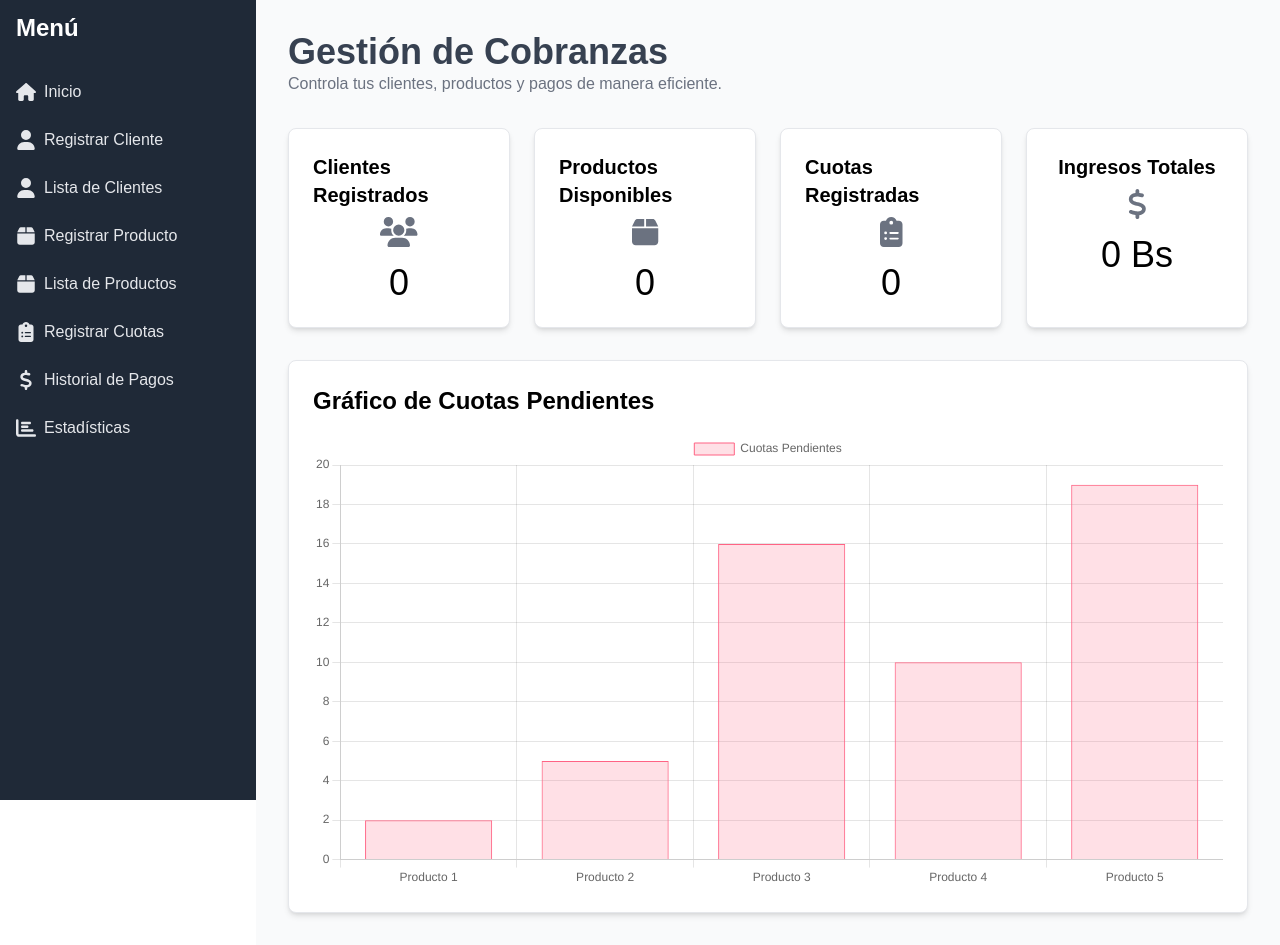
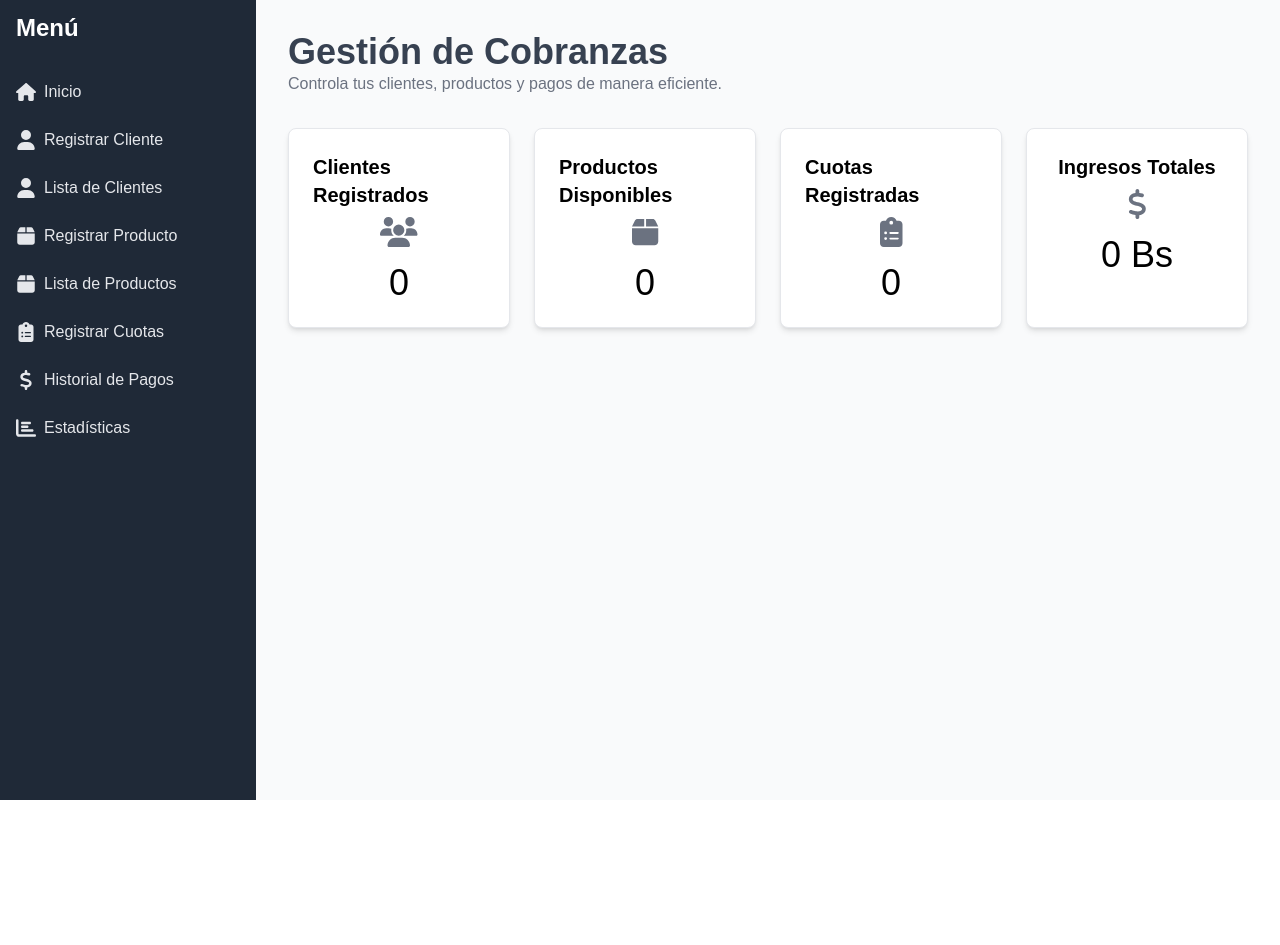
Before and after one commit to 22042001/Sistema-cuot-Dise-o, a React (Create React App) app: page / in a window 1280 px wide. After the commit the page ends 800 px from the top, so only its background shows below. Built offline with nearby package versions, Linux system fonts and the light colour scheme.

Commit message:
utlima de estadisticas

```diff
--- a/src/App.js
+++ b/src/App.js
@@ -13,6 +13,7 @@ import Sidebar from './paginaInicio/components/sidebar';
 import ListaCuotas from './paginaInicio/HistorialClien/components/ListaCuotas';
 import DetalleCuota from './paginaInicio/HistorialClien/components/DetalleCuota';
 import DetallePago from './paginaInicio/HistorialClien/components/DetallePago';
+import Estadisticas from './paginaInicio/Estadisticas';
 
 function App() {
   const [isSidebarOpen, setSidebarOpen] = useState(true);
@@ -49,6 +50,7 @@ function App() {
             <Route path="/historial-pagos" element={<ListaCuotas />} />
             <Route path="/detalle-cuota/:cuotaId" element={<DetalleCuota />} />
             <Route path="/historial-de-pagos/detalle-pago" element={<DetallePago />} />
+            <Route path="/estadisticas" element={<Estadisticas />} />
           </Routes>
         </div>
       </div>
--- a/src/Estadisticas/index.js
+++ b/src/Estadisticas/index.js
@@ -0,0 +1,59 @@
+import React from 'react';
+import { Bar, Pie, Line } from 'react-chartjs-2';
+import { Chart as ChartJS, ArcElement, Tooltip, Legend, CategoryScale, LinearScale, BarElement, PointElement, LineElement } from 'chart.js';
+
+ChartJS.register(ArcElement, Tooltip, Legend, CategoryScale, LinearScale, BarElement, PointElement, LineElement);
+
+const Estadisticas = () => {
+    // Datos aleatorios para cuotas pendientes y pagadas
+    const cuotasData = {
+        labels: ['Cuotas Pendientes', 'Cuotas Pagadas'],
+        datasets: [
+            {
+                label: 'Cuotas',
+                data: [Math.floor(Math.random() * 100), Math.floor(Math.random() * 100)],
+                backgroundColor: ['#FF6384', '#36A2EB'],
+                hoverBackgroundColor: ['#FF6384', '#36A2EB'],
+            },
+        ],
+    };
+
+    // Datos aleatorios para ingresos totales por mes
+    const ingresosData = {
+        labels: ['Enero', 'Febrero', 'Marzo', 'Abril', 'Mayo', 'Junio', 'Julio', 'Agosto', 'Septiembre', 'Octubre', 'Noviembre', 'Diciembre'],
+        datasets: [
+            {
+                label: 'Ingresos Totales (Bs)',
+                data: Array.from({ length: 12 }, () => Math.floor(Math.random() * 10000)),
+                borderColor: '#36A2EB',
+                backgroundColor: 'rgba(54, 162, 235, 0.2)',
+                fill: true,
+            },
+        ],
+    };
+
+    return (
+        <div className="min-h-screen bg-gray-50 p-8">
+            <div className="w-full max-w-screen-lg mx-auto mb-8">
+                <h1 className="text-4xl font-bold text-gray-700">Estadísticas</h1>
+                <p className="text-gray-500">Visualiza las estadísticas clave del sistema de cobranzas.</p>
+            </div>
+            <div className="w-full max-w-screen-lg mx-auto grid grid-cols-1 gap-6">
+                <div className="bg-white border border-gray-200 shadow-md rounded-lg p-6">
+                    <h2 className="text-2xl font-bold mb-4">Cuotas Pendientes vs. Cuotas Pagadas</h2>
+                    <Bar data={cuotasData} />
+                </div>
+                <div className="bg-white border border-gray-200 shadow-md rounded-lg p-6">
+                    <h2 className="text-2xl font-bold mb-4">Cuotas Pendientes vs. Cuotas Pagadas (Pastel)</h2>
+                    <Pie data={cuotasData} />
+                </div>
+                <div className="bg-white border border-gray-200 shadow-md rounded-lg p-6">
+                    <h2 className="text-2xl font-bold mb-4">Ingresos Totales por Mes</h2>
+                    <Line data={ingresosData} />
+                </div>
+            </div>
+        </div>
+    );
+};
+
+export default Estadisticas;
--- a/src/paginaInicio/components/inicio.js
+++ b/src/paginaInicio/components/inicio.js
@@ -1,35 +1,15 @@
 import React, { useEffect, useState } from 'react';
 import { FontAwesomeIcon } from '@fortawesome/react-fontawesome';
 import { faUsers, faBox, faDollarSign, faClipboardList } from '@fortawesome/free-solid-svg-icons';
-import { Bar } from 'react-chartjs-2';
-import { Chart, registerables } from 'chart.js';
 
-Chart.register(...registerables);
 
-const generateRandomData = () => {
-    const products = ['Producto 1', 'Producto 2', 'Producto 3', 'Producto 4', 'Producto 5'];
-    const cuotasPendientes = products.map(() => Math.floor(Math.random() * 20));
 
-    return {
-        labels: products,
-        datasets: [
-            {
-                label: 'Cuotas Pendientes',
-                data: cuotasPendientes,
-                backgroundColor: 'rgba(255, 99, 132, 0.2)',
-                borderColor: 'rgba(255, 99, 132, 1)',
-                borderWidth: 1,
-            },
-        ],
-    };
-};
 
 const Inicio = () => {
     const [clientesRegistrados, setClientesRegistrados] = useState(0);
     const [productosDisponibles, setProductosDisponibles] = useState(0);
     const [cuotasRegistradas, setCuotasRegistradas] = useState(0);
     const [ingresosTotales, setIngresosTotales] = useState(0);
-    const [cuotasData, setCuotasData] = useState(generateRandomData());
 
     useEffect(() => {
         // Obtener datos de localStorage
@@ -75,10 +55,7 @@ const Inicio = () => {
                     <p className="text-4xl">{ingresosTotales.toLocaleString()} Bs</p>
                 </div>
             </div>
-            <div className="w-full max-w-screen-lg mx-auto mt-8 bg-white border border-gray-200 shadow-md rounded-lg p-6">
-                <h2 className="text-2xl font-bold mb-4">Gráfico de Cuotas Pendientes</h2>
-                <Bar data={cuotasData} />
-            </div>
+
         </div>
     );
 };
```
